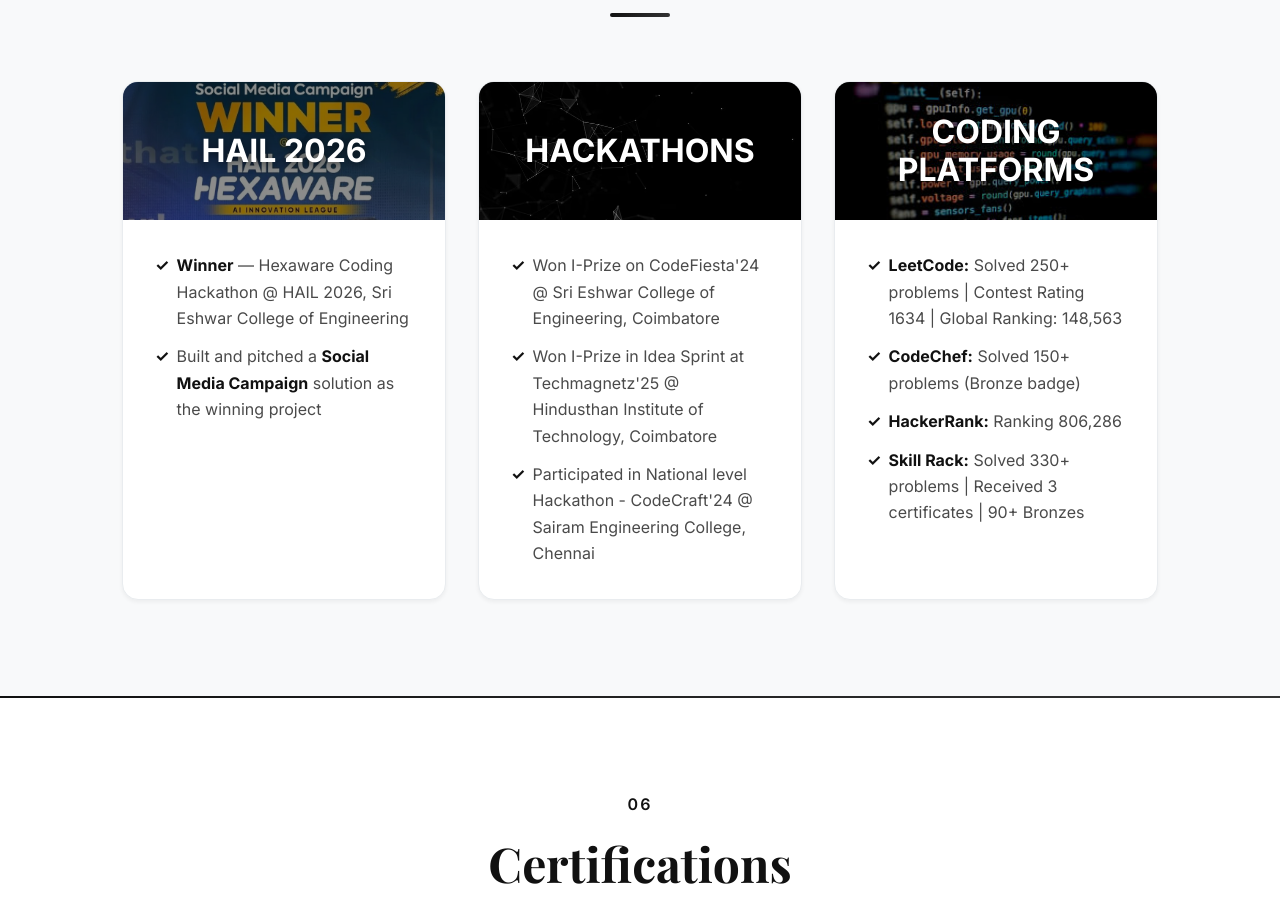
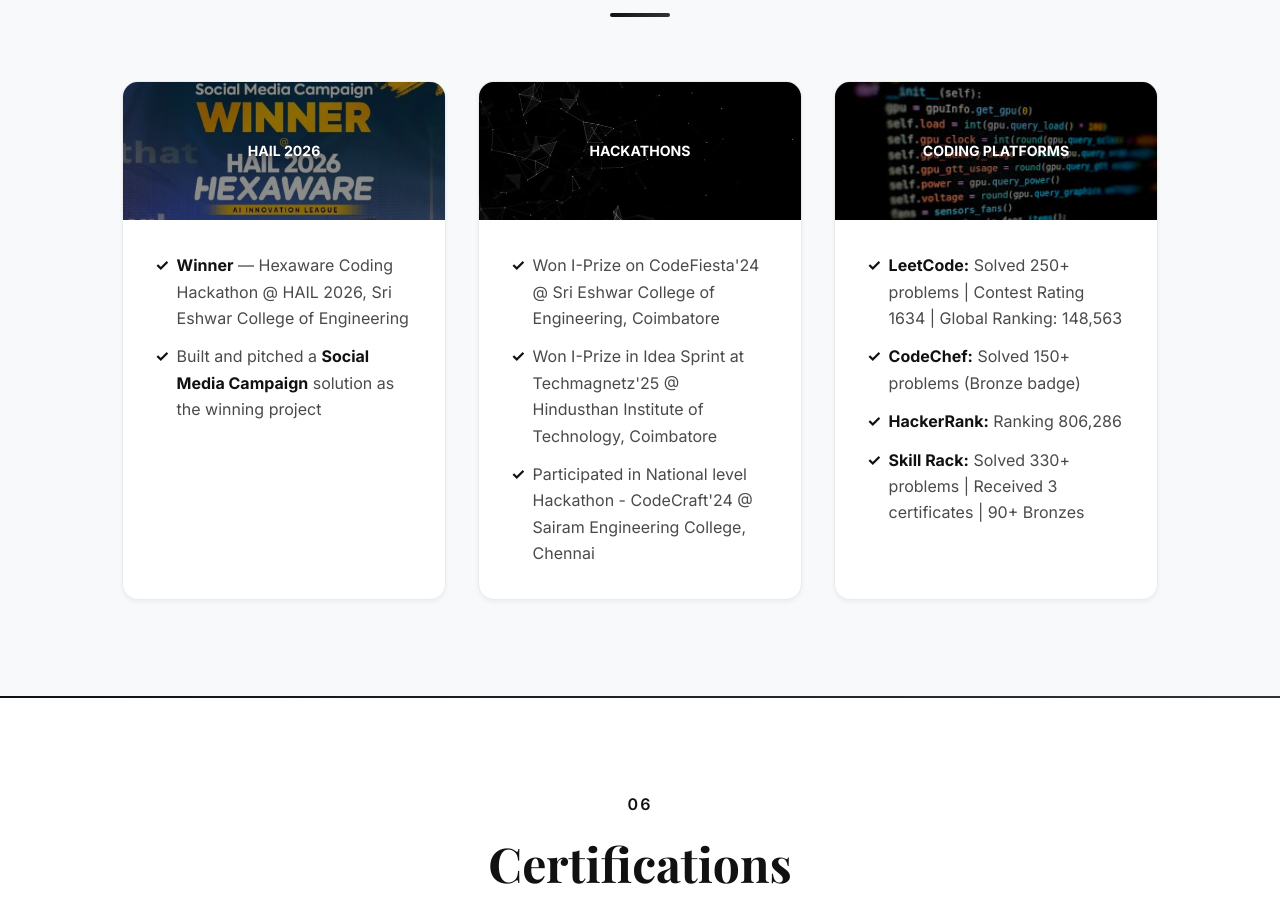
Before and after one commit to DhanavarshiniPR/PR-s-Portfolio, a plain HTML site: page index.html in a window 1280 px wide. Shown: the part 5620-6530 px from the top of the page. Drawn offline with nearby package versions, Linux system fonts and the light colour scheme.

Commit message:
css changes

```diff
--- a/styles.css
+++ b/styles.css
@@ -1759,13 +1759,14 @@
 .achievement-title-overlay {
     color: #ffffff;
     text-shadow: 0 2px 8px rgba(0, 0, 0, 0.6);
-    font-size: clamp(1.25rem, 4vw, 2rem);
+    font-size: clamp(1rem, 3.5vw, 1.75rem);
     font-weight: 700;
     margin: 0;
     padding: 0;
     text-align: center;
     line-height: 1.2;
-    word-break: break-word;
+    white-space: nowrap;
+    word-break: keep-all;
 }
 
 .achievement-content {
@@ -2326,6 +2327,10 @@
 @media (min-width: 1100px) {
     .achievements-grid {
         grid-template-columns: repeat(3, minmax(0, 1fr));
+    }
+
+    .achievement-title-overlay {
+        font-size: clamp(0.8rem, 1.1vw, 1.15rem);
     }
 }
 
```
